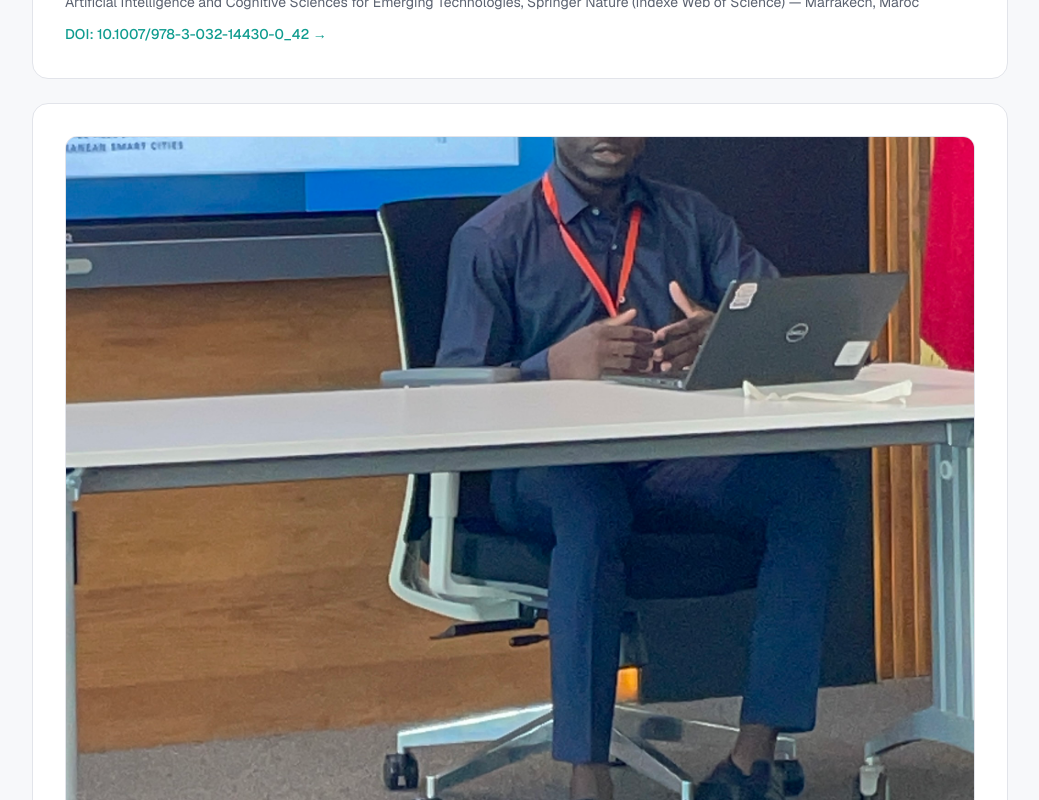
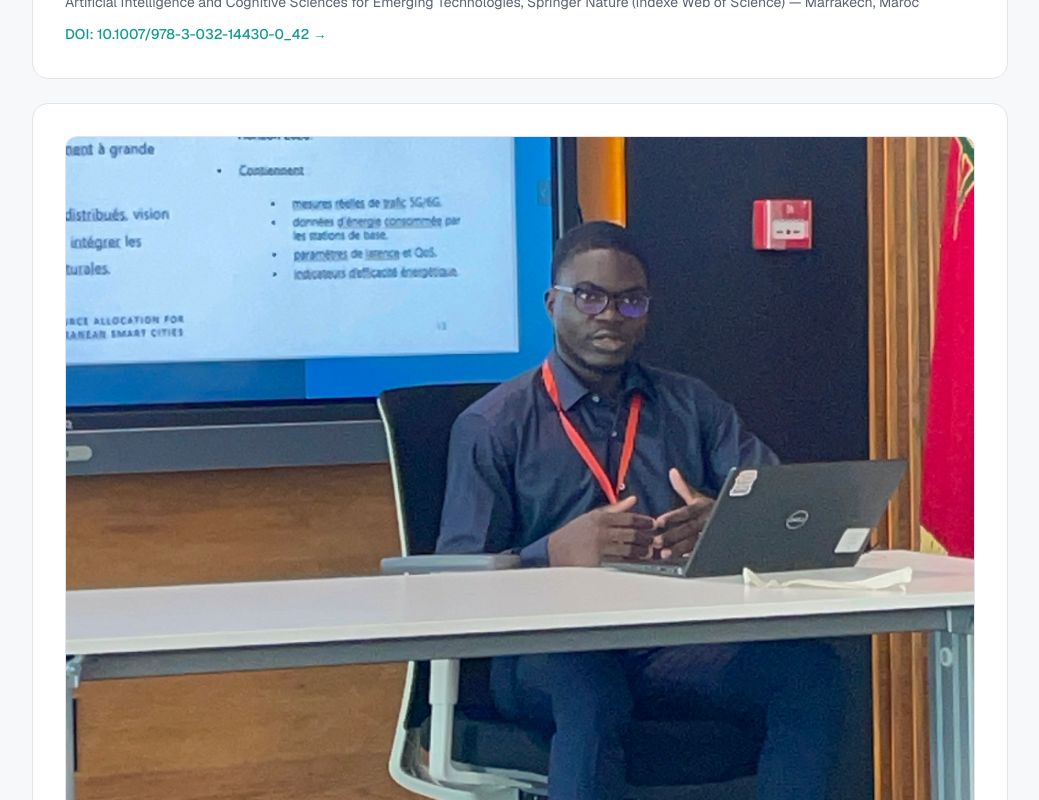
Before and after one commit to Thekidmaroi/MY-PORTOFOLIO, a Next.js app: page /publications in a window 1280 px wide. Shown: the part 1220-2020 px from the top of the page, without its empty margins (120-1159 px from the left). Built offline with nearby package versions, Linux system fonts and the light colour scheme.

Commit message:
Fix head-cropping on publications page photo

```diff
--- a/src/app/publications/page.tsx
+++ b/src/app/publications/page.tsx
@@ -26,6 +26,7 @@ export default function PublicationsPage() {
                   alt={`Photo — ${pub.venue}`}
                   variant="cover"
                                     className="mb-5 aspect-[4/3] w-full"
+                  objectPosition={pub.photoPosition}
                 />
               )}
               <div className="flex flex-wrap items-center justify-between gap-2">
```
